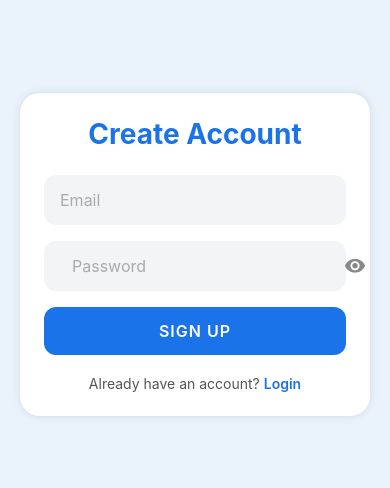
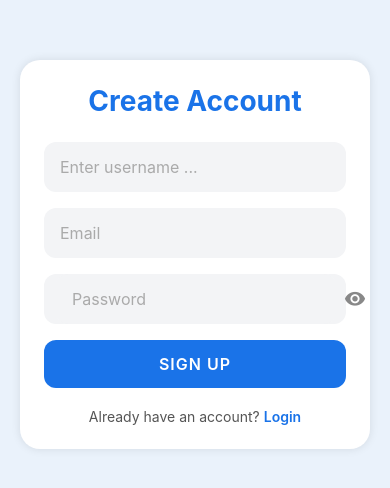
Before and after one commit to Yugsingh05/Client, a React Native app: screen /SignUpScreen in a window 390 px wide. Shown: the part 168-656 px from the top of the page. Built offline with nearby package versions, Linux system fonts and the light colour scheme.

Commit message:
feat: add userName field to sign-up process and update related components

```diff
--- a/src/context/AuthContext.tsx
+++ b/src/context/AuthContext.tsx
@@ -10,7 +10,7 @@ interface AuthContextData {
   token: string | null;
   isLoading: boolean;
   userId: string | null;
-  signUp: (email: string, password: string) => Promise<boolean>;
+  signUp: (email: string, password: string,userName : string) => Promise<boolean>;
   login: (email: string, password: string) => Promise<boolean>;
   logout: () => Promise<void>;
   isAuthenticated: boolean;
@@ -52,13 +52,15 @@ export const AuthProvider: React.FC<{children: React.ReactNode}> = ({
   // eslint-disable-next-line react-hooks/exhaustive-deps
   },[]);
 
-  const signUp = async (email: string, password: string): Promise<boolean> => {
+  const signUp = async (email: string, password: string,userName : string): Promise<boolean> => {
     console.log('Sign up server log:', email, password);
 
     try {
       const res = await axios.post(`${API_URL}/api/auth/register`, {
         email,
         password,
+        userName
+
       });
 
       console.log('Server response:', res.data);
--- a/src/context/RecipeContext.tsx
+++ b/src/context/RecipeContext.tsx
@@ -16,10 +16,11 @@ export interface Recipe {
   difficulty: 'Easy' | 'Medium' | 'Hard';
   createdBy: string;
   createdAt: string;
-  email : string
+  userName : string
 }
 
 interface getRecipeResponse {
+  [x: string]: any;
   success: boolean;
   recipe: Recipe;
 }
--- a/src/screen/ReciepeDetails.tsx
+++ b/src/screen/ReciepeDetails.tsx
@@ -27,6 +27,7 @@ const ReciepeDetails: React.FC<RecipeDetailsProps> = ({ route }) => {
       }
     };
     fetchRecipe();
+  // eslint-disable-next-line react-hooks/exhaustive-deps
   }, [recipeId]);
 
   if (isLoading || !recipes) {
@@ -38,7 +39,7 @@ const ReciepeDetails: React.FC<RecipeDetailsProps> = ({ route }) => {
     );
   }
 
-  const { recipe, email } = recipes;
+  const { recipe, userName } = recipes;
   const { title, description, difficulty, createdAt } = recipe;
 
   return (
@@ -66,7 +67,7 @@ const ReciepeDetails: React.FC<RecipeDetailsProps> = ({ route }) => {
 
       <View style={styles.card}>
         <Text style={styles.label}>👨‍🍳 Created By</Text>
-        <Text style={styles.text}>{email}</Text>
+        <Text style={styles.text}>{userName}</Text>
       </View>
     </ScrollView>
   );
--- a/src/screen/SignUpScreen.tsx
+++ b/src/screen/SignUpScreen.tsx
@@ -15,11 +15,15 @@ interface SignUpScreenProps {
 }
 
 const SignUpSchema = Yup.object().shape({
+  userName: Yup.string()
+    .min(3, 'Username must be at least 3 characters')
+    .required('Username is required'),
   email: Yup.string().email('Invalid email').required('Email is required'),
   password: Yup.string()
     .min(6, 'Password must be at least 6 characters')
     .required('Password is required'),
 });
+
 
 const SignUpScreen: React.FC<SignUpScreenProps> = ({ navigation }) => {
   const [showPassword, setShowPassword] = useState(false);
@@ -31,10 +35,10 @@ const SignUpScreen: React.FC<SignUpScreenProps> = ({ navigation }) => {
   // eslint-disable-next-line react-hooks/exhaustive-deps
   },[]);
 
-  const handleSignup =async (values: { email: string; password: string }) => {
+  const handleSignup  =async (values: { email: string, password: string ,userName : string}) => {
     console.log(values);
     // TODO: Sign-up logic
-    const success = await signUp(values.email, values.password);
+    const success = await signUp(values.email, values.password,values.userName);
     console.log('sign up response',success);
 
     if (success) {
@@ -56,12 +60,27 @@ const SignUpScreen: React.FC<SignUpScreenProps> = ({ navigation }) => {
         <Text style={styles.title}>Create Account</Text>
 
         <Formik
-          initialValues={{ email: '', password: '' }}
-          validationSchema={SignUpSchema}
-          onSubmit={handleSignup}
-        >
+  initialValues={{ email: '', password: '', userName: '' }}
+  validationSchema={SignUpSchema}
+  onSubmit={handleSignup}
+>
+
           {({ handleChange, handleBlur, handleSubmit, values, errors, touched }) => (
             <>
+
+<TextInput
+  value={values.userName}
+  onChangeText={handleChange('userName')}
+  onBlur={handleBlur('userName')}
+  placeholder="Enter username ..."
+  placeholderTextColor="#aaa"
+  style={styles.input}
+/>
+{touched.userName && errors.userName && (
+  <Text style={styles.errorText}>{errors.userName}</Text>
+)}
+
+
               <TextInput
                 value={values.email}
                 onChangeText={handleChange('email')}
```
